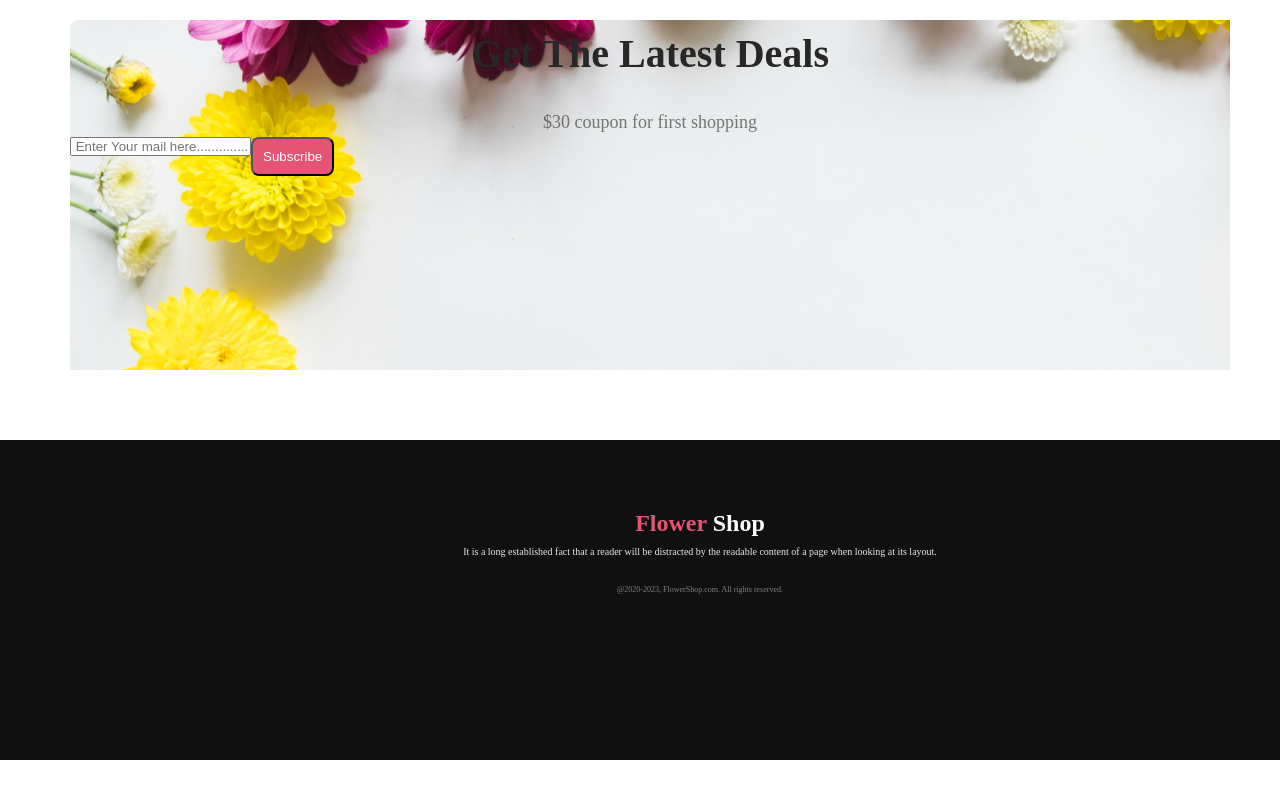
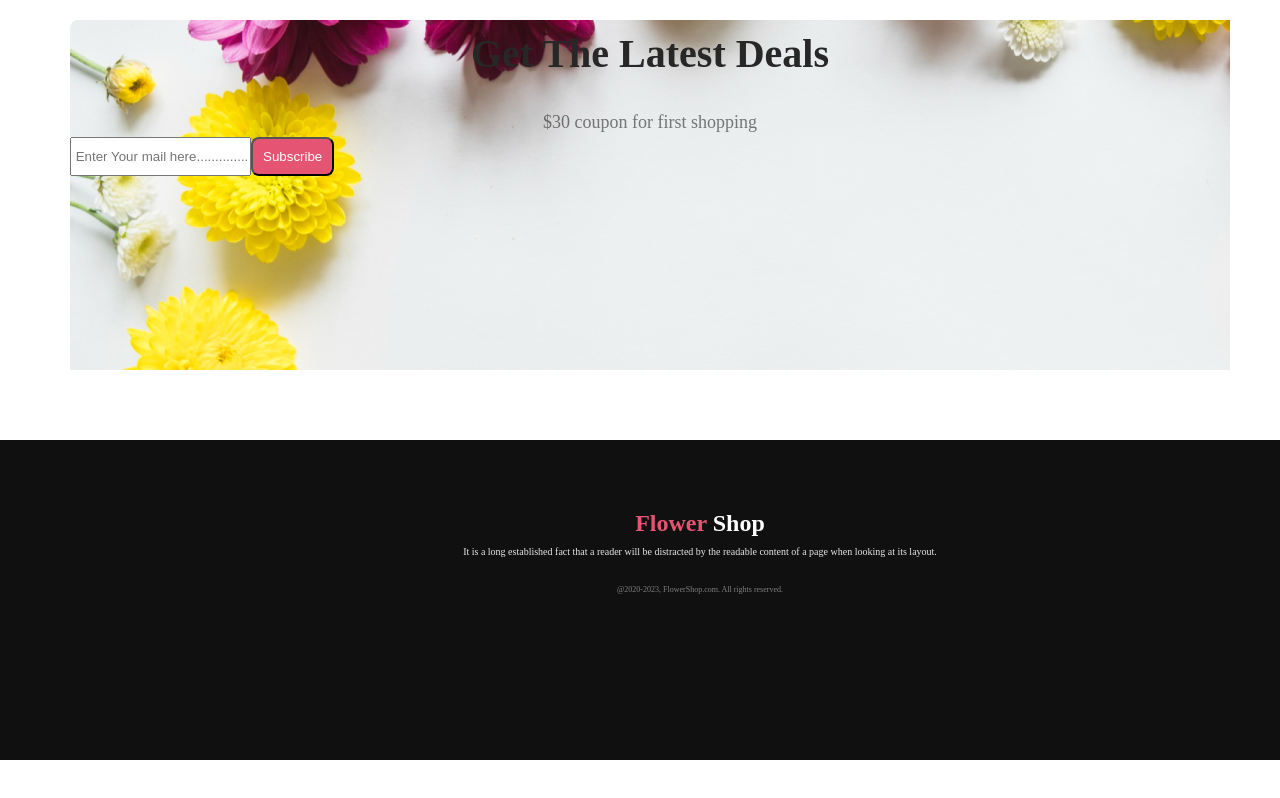
Before and after one commit to abdurrahim7/my-first-goal, a plain HTML site: page index.html in a window 1280 px wide. Shown: the part 2912-3710 px from the top of the page. Drawn offline with Linux system fonts and the light colour scheme.

Commit message:
added the commit

```diff
--- a/index.html
+++ b/index.html
@@ -80,10 +80,11 @@
 
                 </div>
                 <div class="latest-label">
-                    <form  action="">
+                    <form class="img-label" action="">
                         <input width="600px" type="email" placeholder=" Enter Your mail here...................">
+
+                        <button class="btn" >Subscribe</button>
                     </form>
-                    <button class="btn" >Subscribe</button>
 
 
 
--- a/style.css
+++ b/style.css
@@ -174,6 +174,11 @@
     justify-content: space-around;*/
 
 }
+
+.img-label{
+    display: flex;
+    justify-content: space-around;
+}
 .latest-form{
     width: 700px;
 height: 64px;
```
